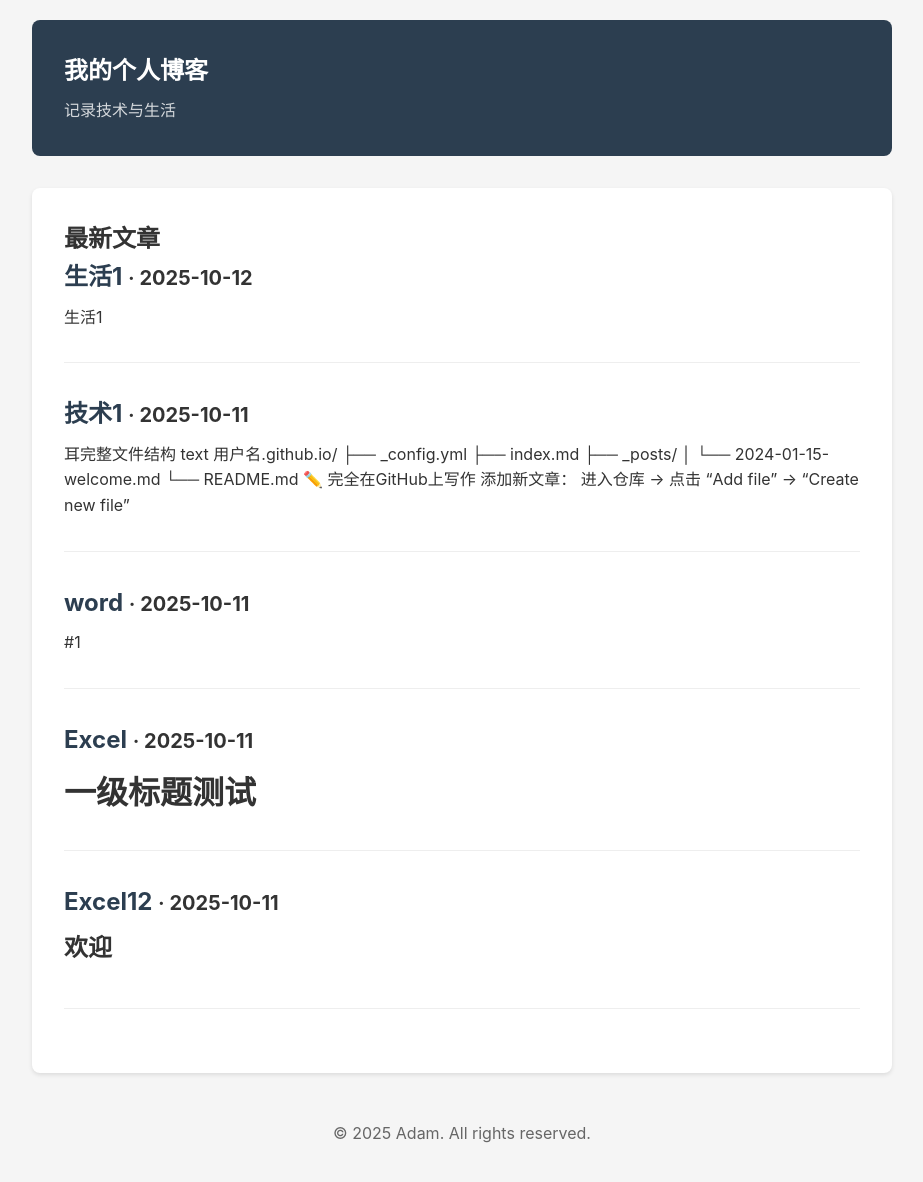
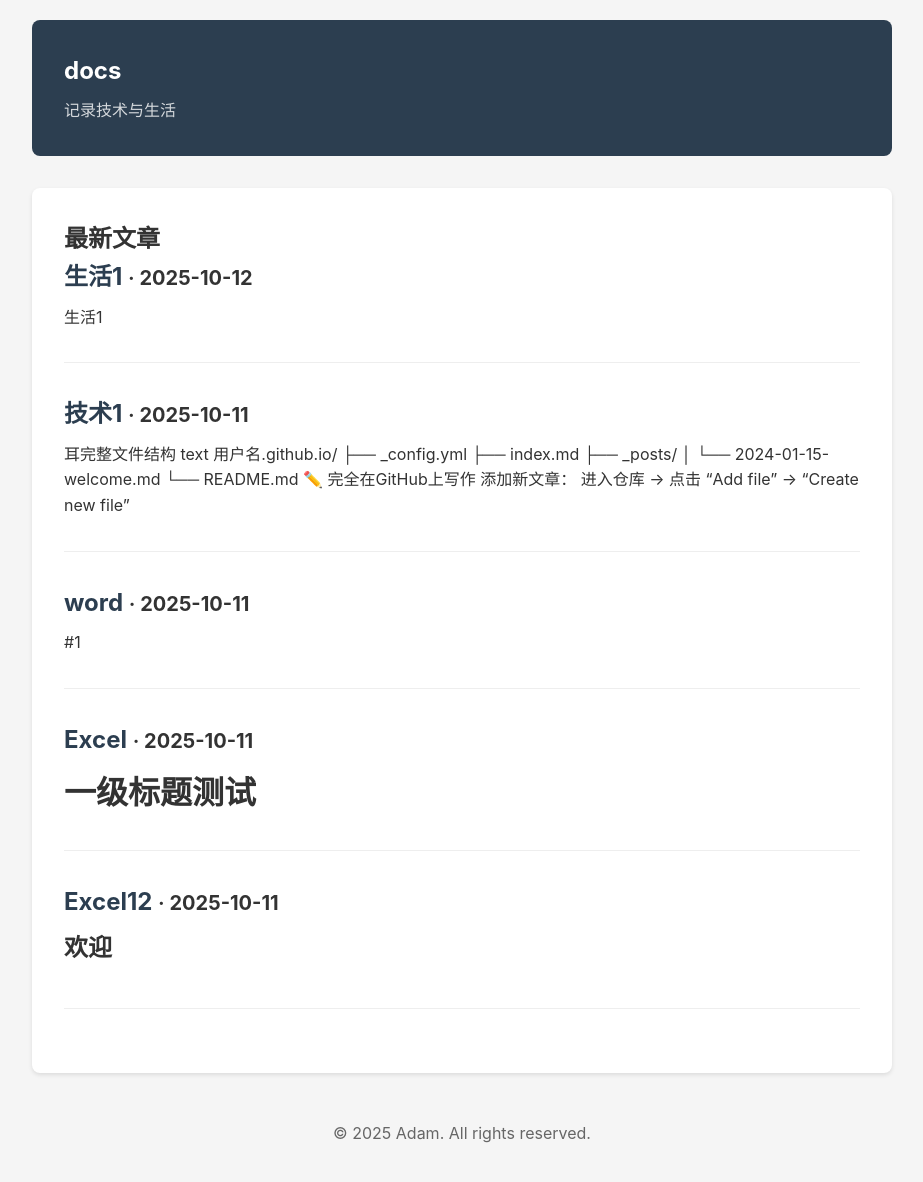
Before and after one commit to lzh210802066/lzh210802066.github.io, a Jekyll site: the page built from index.html, in a window 1280 px wide. Shown: the whole page, without its empty margins (178-1101 px from the left). Built offline with Jekyll 4.4.1, drawn with Linux system fonts in a browser that asks for light colours.

Commit message:
Update _config.yml

```diff
--- a/_config.yml
+++ b/_config.yml
@@ -2,7 +2,7 @@
 # 🌐 网站基本设置（Site Settings）
 # =====================================
 
-title: 我的个人博客         # 网站标题，会显示在浏览器标签栏或页眉中
+title: docs         # 网站标题，会显示在浏览器标签栏或页眉中
 description: 记录技术与生活  # 网站描述，常用于 SEO 和 meta 标签
 
 # baseurl 通常为空字符串 ""（如果部署在根目录）
@@ -11,7 +11,7 @@ baseurl: ""
 
 # 你的站点域名或 GitHub Pages 地址
 # 如果你的网站托管在 GitHub Pages，上面写上你的用户名仓库地址
-url: "https://你的用户名.github.io"
+url: "https://qinhan8013.github.io"
 
 
 # =====================================
```
